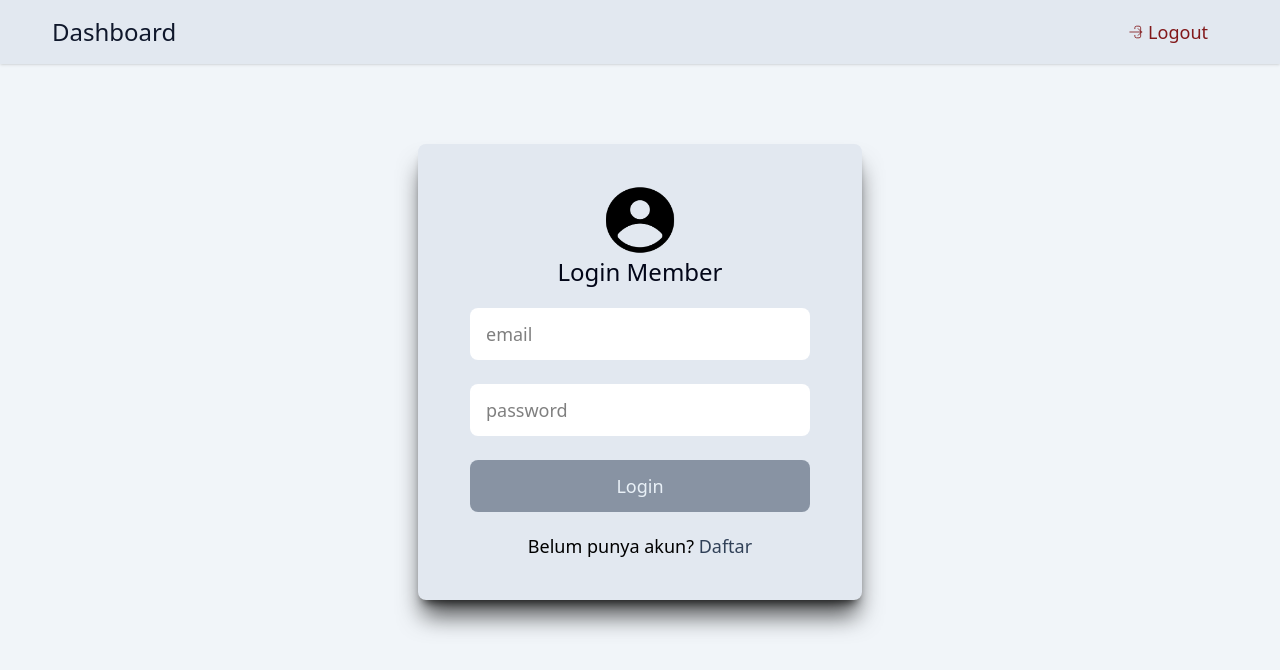
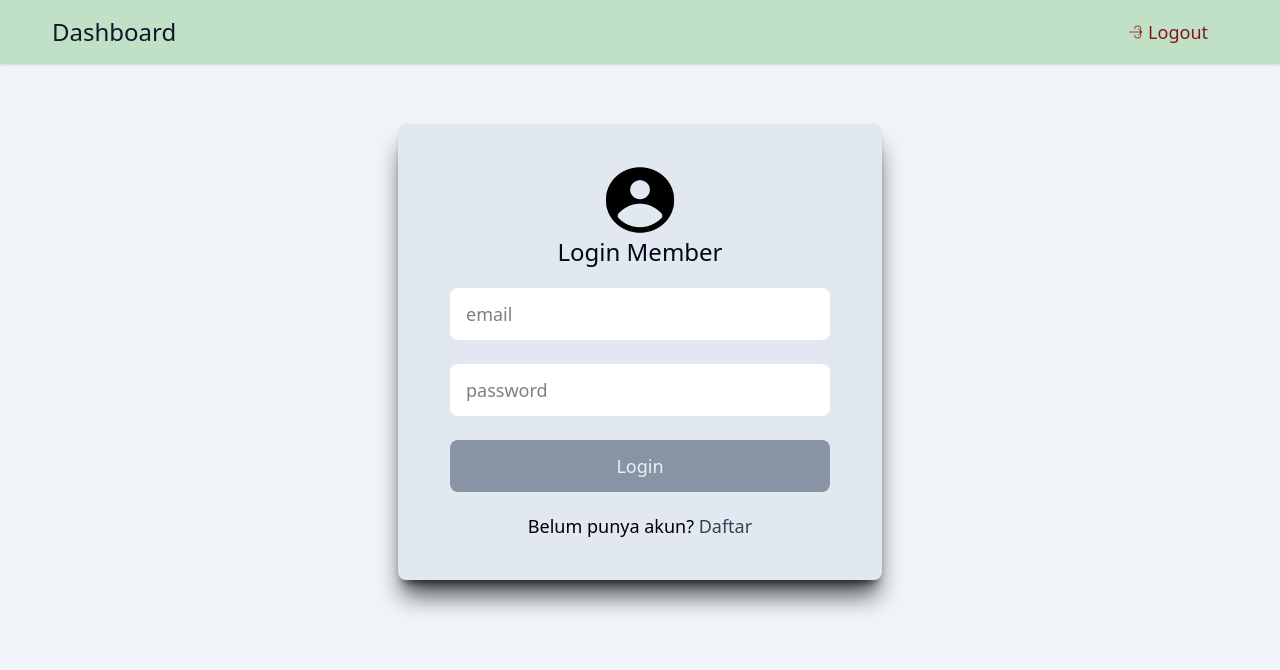
Before and after one commit to Ikwancfx7/miniproject2_react, a React (Vite) app: page /login in a window 1280 px wide. Shown: the top 670 px of the page. Built offline with nearby package versions, Linux system fonts and the light colour scheme; sample sign-in values are in the browser's storage.

Commit message:
update style, color, banckground color

```diff
--- a/components/LoginForm.jsx
+++ b/components/LoginForm.jsx
@@ -61,7 +61,7 @@ function LoginForm () {
     return (
         <>
             <div className='flex justify-center'>
-                <div className='flex flex-col bg-slate-200 justify-center px-8 py-10 items-center rounded-lg shadow-xl/70 mt-10 md:mt-20'>
+                <div className='flex flex-col bg-slate-200 justify-center px-8 py-10 items-center rounded-lg shadow-xl/70 mt-10 md:mt-15'>
                     <div className='flex flex-col items-center'>
                         <img
                             src={IconPerson}
@@ -90,7 +90,7 @@ function LoginForm () {
                             <button
                                 type="submit"
                                 disabled={loading || !valid}
-                                className={`rounded-lg bg-slate-700 w-75 md:w-85 text-sky-50 ${valid ? 'hover:bg-slate-800 hover:cursor-pointer':'pointer-events-none opacity-50'}`}
+                                className={`rounded-lg bg-slate-700 w-75 md:w-95 text-sky-50 ${valid ? 'hover:bg-slate-800 hover:cursor-pointer':'pointer-events-none opacity-50'}`}
                             >
                                 {loading ? (
                                     <div className='flex flex-row justify-center items-center'>
--- a/components/Navbar.jsx
+++ b/components/Navbar.jsx
@@ -8,7 +8,7 @@ function Navbar ({currentPage}) {
 
     if(token){
         return(
-            <div className="bg-slate-200 shadow">
+            <div className="bg-[rgba(4,144,1,0.2)] shadow">
                 <header className="container mx-auto flex flex-row items-center justify-between px-5 lg:px-10 py-2">
                     <div className="flex flex-row text-lg lg:text-2xl">
                         <Link
--- a/components/RegisterForm.jsx
+++ b/components/RegisterForm.jsx
@@ -75,7 +75,7 @@ function RegisterForm () {
     return (
         <>
             <div className="flex justify-center">
-                <div className='flex flex-col justify-center items-center px-8 py-10 bg-slate-200 rounded-lg shadow-xl/70 mt-10 md:mt-20'>
+                <div className='flex flex-col justify-center items-center px-8 py-10 bg-slate-200 rounded-lg shadow-xl/70 mt-10 md:mt-15'>
                     <p className='text-2xl text-slate-950'>Register Form</p>
                     <form onSubmit={handleSubmit} action="" className='flex flex-col gap-7 lg:gap-6 md:gap-4 px-5 mt-5'>
                         <div className='flex flex-row h-12 md:h-13'>
--- a/pages/Dashboard.jsx
+++ b/pages/Dashboard.jsx
@@ -5,7 +5,7 @@ function Dashboard ({currentPage, setCurrentPage}) {
 
     return (
         <>
-            <div className="w-full h-screen bg-slate-50 text-slate-950">
+            <div className="w-full min-h-screen bg-[rgba(4,144,1,0.13)] text-slate-950">
                 <Navbar currentPage={currentPage} setCurrentPage={setCurrentPage('Home')}/>
                 <div className="container mx-auto px-10">
                     <Outlet />
--- a/src/index.css
+++ b/src/index.css
@@ -1,4 +1,5 @@
 @import "tailwindcss";
+
 
 .button-1{
   @apply flex justify-center text-slate-950 hover:text-slate-700 px-1 py-1 m-2 rounded-2xl hover:cursor-pointer
@@ -13,5 +14,5 @@
   padding: 2px 10px 2px 10px;
 }
 .button-media{
-  @apply flex flex-row items-center gap-4 text-blue-900 py-1 px-4 rounded-sm text-lg
+  @apply flex flex-row items-center gap-4 text-blue-600 py-1 px-4 rounded-sm text-lg
 }
```
